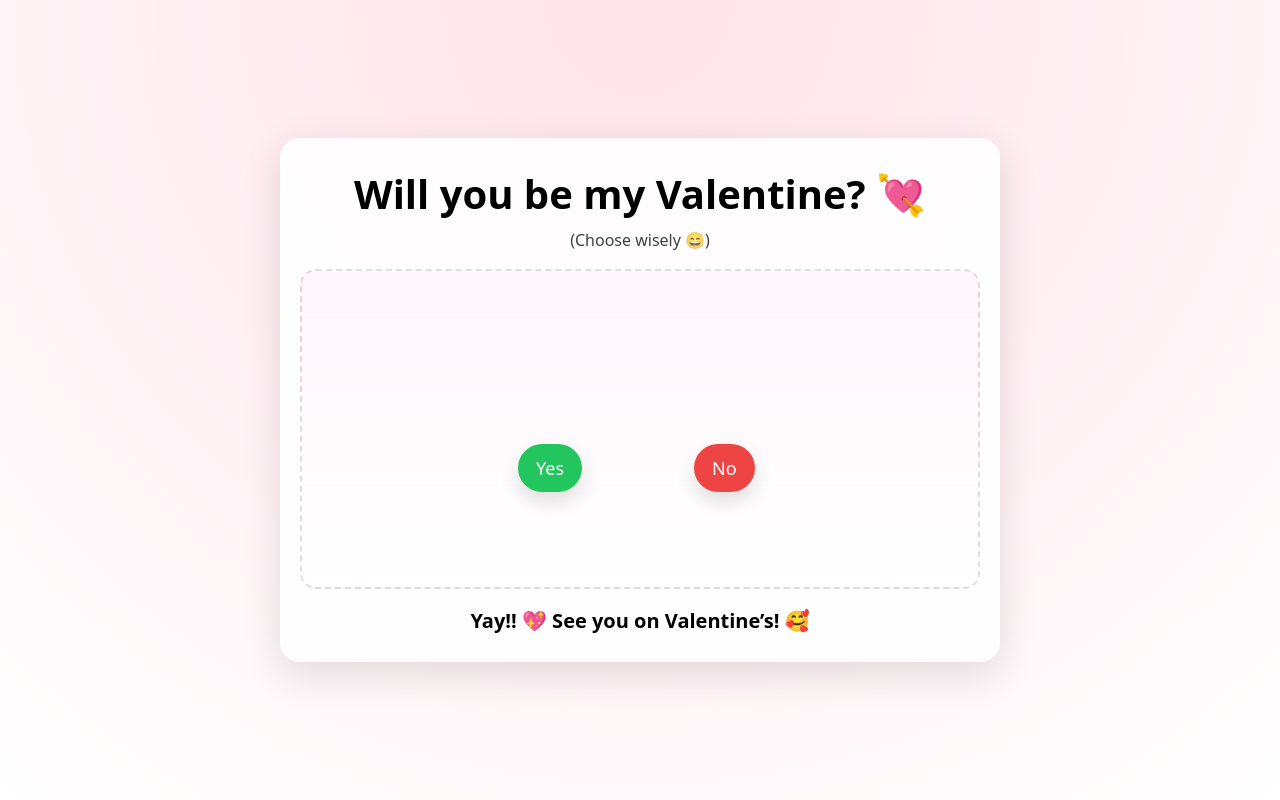
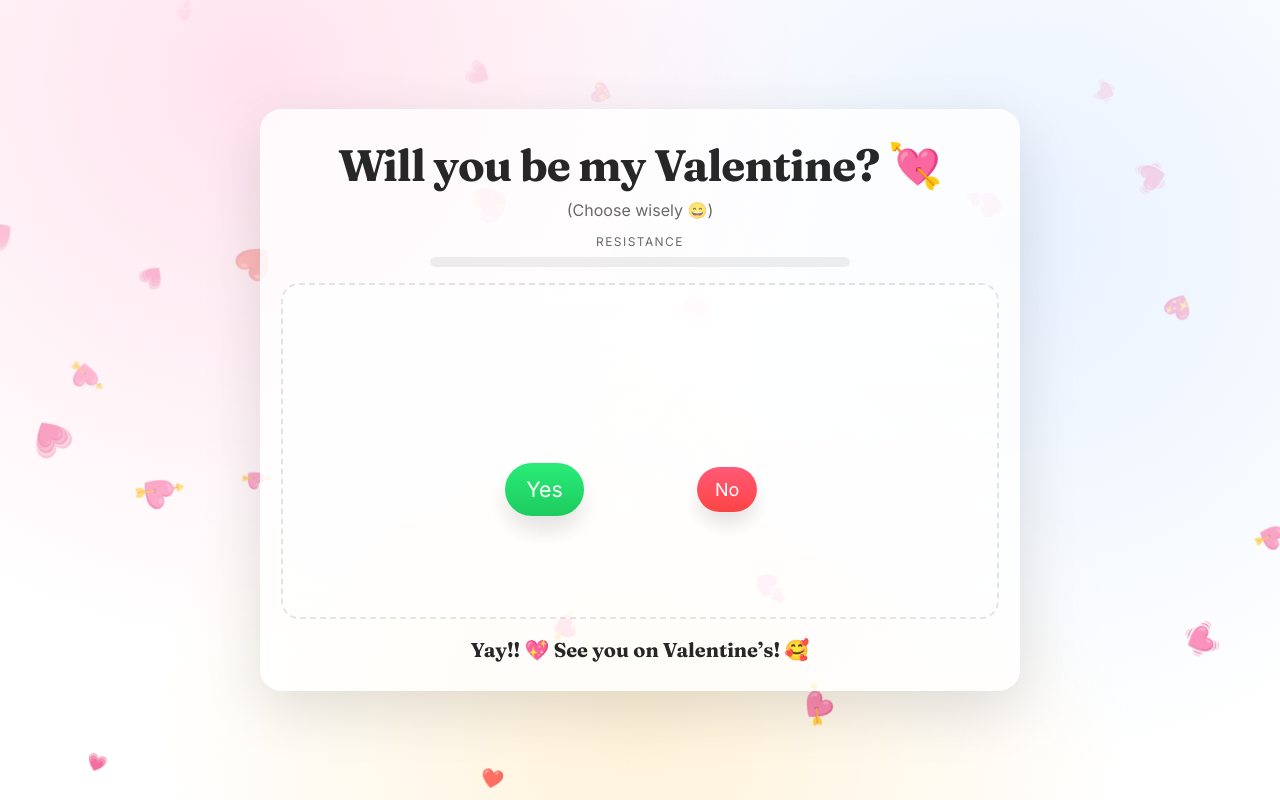
Before and after one commit to AnkitKumar-05/test-webpage, a plain HTML site: page index.html in a window 1280 px wide. Both pictures are taken after a click on the button "Yes". Drawn offline with Linux system fonts and the light colour scheme.

Commit message:
feat: updated scripts and new features

```diff
--- a/index.html
+++ b/index.html
@@ -4,18 +4,37 @@
     <meta charset="UTF-8" />
     <meta name="viewport" content="width=device-width, initial-scale=1.0" />
     <title>Valentine?</title>
+
+    <!-- Romantic font (optional, but very pretty) -->
+    <link rel="preconnect" href="https://fonts.googleapis.com" />
+    <link rel="preconnect" href="https://fonts.gstatic.com" crossorigin />
+    <link
+      href="https://fonts.googleapis.com/css2?family=Fraunces:wght@400;600;700&family=Inter:wght@400;600&display=swap"
+      rel="stylesheet"
+    />
+
     <link rel="stylesheet" href="./styles.css" />
   </head>
 
   <body>
-    <!-- Confetti canvas sits on top of everything (clicks pass through) -->
+    <!-- Confetti overlay -->
     <canvas id="confettiCanvas" aria-hidden="true"></canvas>
 
     <main class="app">
-      <h1 class="question">Will you be my Valentine? 💘</h1>
-      <p class="hint">(Choose wisely 😄)</p>
+      <h1 class="question" id="questionText">Will you be my Valentine? 💘</h1>
+      <p class="hint" id="hintText">(Choose wisely 😄)</p>
+
+      <div class="meter" aria-hidden="true">
+        <div class="meter__label">Resistance</div>
+        <div class="meter__bar">
+          <div class="meter__fill" id="meterFill" style="width: 0%"></div>
+        </div>
+      </div>
 
       <div class="play-area" id="playArea">
+        <!-- Heart trail stays inside this layer -->
+        <div class="trail-layer" id="trailLayer" aria-hidden="true"></div>
+
         <button class="btn yes" id="yesBtn" type="button">Yes</button>
         <button class="btn no" id="noBtn" type="button">No</button>
       </div>
--- a/script.js
+++ b/script.js
@@ -2,15 +2,58 @@ const playArea = document.getElementById("playArea");
 const yesBtn = document.getElementById("yesBtn");
 const noBtn = document.getElementById("noBtn");
 const result = document.getElementById("result");
+const hintText = document.getElementById("hintText");
+const meterFill = document.getElementById("meterFill");
+const trailLayer = document.getElementById("trailLayer");
 
 // --- Yes button growth settings ---
 let yesScale = 1;
-const YES_GROWTH_PER_DODGE = 0.08; // 8% bigger each dodge
-const YES_MAX_SCALE = 2.2; // cap it so it doesn't get ridiculous
+const YES_GROWTH_PER_DODGE = 0.08; // 8% each dodge
+const YES_MAX_SCALE = 2.2;
+
+// --- Dodge progress ---
+let dodgeCount = 0;
 
 // --- "No" text progression ---
-const noTexts = ["No", "Are you sure?", "Really sure?", "Ok but... no 😅"];
+const noTexts = ["No", "Are you sure?", "Really sure?", "Ok but... no 😅", "Pls? 🥺"];
 let noTextIndex = 0;
+
+// --- Playful hint progression ---
+const hints = [
+  "(Choose wisely 😄)",
+  "(Don’t be shy 😌)",
+  "(This is getting serious 😳)",
+  "(I’m running out of No’s… 😅)",
+  "(Just tap Yes already 💖)",
+];
+
+// --- Floating hearts background ---
+const HEARTS = ["💗", "💖", "💘", "💕", "💓", "❤️"];
+let heartsIntervalId = null;
+
+function spawnHeart() {
+  const heart = document.createElement("div");
+  heart.className = "heart";
+  heart.textContent = HEARTS[Math.floor(Math.random() * HEARTS.length)];
+
+  const left = Math.random() * 100;
+  const duration = 4 + Math.random() * 4; // 4–8s
+  const size = 14 + Math.random() * 20; // 14–34px
+  const drift = `${-50 + Math.random() * 100}px`; // -50..+50
+
+  heart.style.left = `${left}vw`;
+  heart.style.fontSize = `${size}px`;
+  heart.style.animationDuration = `${duration}s`;
+  heart.style.setProperty("--drift", drift);
+
+  document.body.appendChild(heart);
+  setTimeout(() => heart.remove(), duration * 1000);
+}
+
+function startHearts() {
+  if (heartsIntervalId) return;
+  heartsIntervalId = setInterval(spawnHeart, 260);
+}
 
 // --- Helpers: positions inside play area ---
 function getRandomPositionInside(areaEl, buttonEl) {
@@ -31,12 +74,11 @@ function setButtonPosition(buttonEl, x, y) {
   buttonEl.style.top = `${y}px`;
 }
 
-// Keep the "No" button away from the "Yes" button a bit (optional but helps)
+// Keep "No" a bit away from "Yes" (feels nicer)
 function isTooCloseToYes(x, y) {
   const yesRect = yesBtn.getBoundingClientRect();
   const areaRect = playArea.getBoundingClientRect();
 
-  // Convert candidate (x,y) inside play area to viewport coords
   const candidateCenterX = areaRect.left + x + noBtn.offsetWidth / 2;
   const candidateCenterY = areaRect.top + y + noBtn.offsetHeight / 2;
 
@@ -47,14 +89,33 @@ function isTooCloseToYes(x, y) {
   const dy = candidateCenterY - yesCenterY;
   const dist = Math.sqrt(dx * dx + dy * dy);
 
-  return dist < 90; // px
+  return dist < 95;
 }
 
-// --- Dodge behavior ---
+// --- Heart trail inside play area ---
+function spawnTrailHeartAtCurrentNo() {
+  const areaRect = playArea.getBoundingClientRect();
+  const noRect = noBtn.getBoundingClientRect();
+
+  const x = noRect.left - areaRect.left + noRect.width / 2;
+  const y = noRect.top - areaRect.top + noRect.height / 2;
+
+  const el = document.createElement("div");
+  el.className = "trail-heart";
+  el.textContent = HEARTS[Math.floor(Math.random() * HEARTS.length)];
+  el.style.left = `${x}px`;
+  el.style.top = `${y}px`;
+  el.style.fontSize = `${12 + Math.random() * 12}px`;
+  trailLayer.appendChild(el);
+
+  setTimeout(() => el.remove(), 700);
+}
+
+// --- UI updates per dodge ---
 function growYes() {
   yesScale = Math.min(YES_MAX_SCALE, yesScale + YES_GROWTH_PER_DODGE);
   yesBtn.style.transform = `scale(${yesScale})`;
-  yesBtn.style.filter = yesScale > 1.6 ? "brightness(1.05)" : "none";
+  yesBtn.style.filter = yesScale > 1.6 ? "brightness(1.06)" : "none";
 }
 
 function advanceNoText() {
@@ -62,21 +123,36 @@ function advanceNoText() {
   noBtn.textContent = noTexts[noTextIndex];
 }
 
+function updateHintAndMeter() {
+  const hintIdx = Math.min(hints.length - 1, Math.floor(dodgeCount / 2));
+  hintText.textContent = hints[hintIdx];
+
+  // Resistance meter: cap at 100%
+  const pct = Math.min(100, dodgeCount * 12);
+  meterFill.style.width = `${pct}%`;
+}
+
+// --- Dodge behavior ---
 function dodge() {
-  // Update "No" text and grow "Yes"
+  dodgeCount += 1;
+
+  // Trail heart at old spot
+  spawnTrailHeartAtCurrentNo();
+
+  // Update text + grow yes + hint/meter
   advanceNoText();
   growYes();
+  updateHintAndMeter();
 
-  // Find a random position, retry a few times to avoid being too close to Yes
+  // Move "No"
   let pos = getRandomPositionInside(playArea, noBtn);
   for (let i = 0; i < 10 && isTooCloseToYes(pos.x, pos.y); i++) {
     pos = getRandomPositionInside(playArea, noBtn);
   }
-
   setButtonPosition(noBtn, pos.x, pos.y);
 }
 
-// Initialize positions (use px so movement is consistent)
+// Initialize
 window.addEventListener("load", () => {
   setButtonPosition(
     yesBtn,
@@ -90,13 +166,13 @@ window.addEventListener("load", () => {
     Math.floor(playArea.clientHeight * 0.55)
   );
 
-  // Ensure initial "No" text is exactly "No"
   noBtn.textContent = noTexts[0];
+  startHearts();
 });
 
 // Desktop: move when hovered
 noBtn.addEventListener("mouseenter", dodge);
-// Mobile: move when touched
+// Mobile: move when touched (prevents click)
 noBtn.addEventListener("touchstart", (e) => {
   e.preventDefault();
   dodge();
@@ -109,7 +185,6 @@ const confettiCanvas = document.getElementById("confettiCanvas");
 const ctx = confettiCanvas.getContext("2d");
 
 function resizeConfettiCanvas() {
-  // Account for device pixel ratio for crispness
   const dpr = window.devicePixelRatio || 1;
   confettiCanvas.width = Math.floor(window.innerWidth * dpr);
   confettiCanvas.height = Math.floor(window.innerHeight * dpr);
@@ -124,7 +199,7 @@ function randomBetween(min, max) {
   return Math.random() * (max - min) + min;
 }
 
-function launchConfetti(durationMs = 2200) {
+function launchConfetti(durationMs = 2400) {
   const start = performance.now();
   const particles = [];
   const W = window.innerWidth;
@@ -132,27 +207,35 @@ function launchConfetti(durationMs = 2200) {
 
   const COLORS = ["#ff4d6d", "#ffb703", "#8ecae6", "#06d6a0", "#8338ec", "#fb5607"];
 
-  // Create particles
-  const count = 180;
+  const count = 200;
   for (let i = 0; i < count; i++) {
     particles.push({
       x: randomBetween(W * 0.2, W * 0.8),
       y: randomBetween(-40, -10),
-      vx: randomBetween(-2.2, 2.2),
-      vy: randomBetween(2.5, 6.5),
+      vx: randomBetween(-2.4, 2.4),
+      vy: randomBetween(2.6, 7.0),
       size: randomBetween(6, 12),
       rot: randomBetween(0, Math.PI),
-      vr: randomBetween(-0.2, 0.2),
+      vr: randomBetween(-0.22, 0.22),
       color: COLORS[Math.floor(Math.random() * COLORS.length)],
-      shape: Math.random() < 0.5 ? "rect" : "circle",
+      shape: Math.random() < 0.42 ? "heart" : Math.random() < 0.7 ? "rect" : "circle",
     });
+  }
+
+  function drawHeart(size) {
+    // Simple heart path
+    ctx.beginPath();
+    ctx.moveTo(0, size * 0.25);
+    ctx.bezierCurveTo(-size * 0.5, -size * 0.25, -size, size * 0.35, 0, size);
+    ctx.bezierCurveTo(size, size * 0.35, size * 0.5, -size * 0.25, 0, size * 0.25);
+    ctx.closePath();
+    ctx.fill();
   }
 
   function frame(now) {
     const t = now - start;
     ctx.clearRect(0, 0, window.innerWidth, window.innerHeight);
 
-    // Simple gravity + drift
     for (const p of particles) {
       p.vy += 0.03; // gravity
       p.x += p.vx;
@@ -166,18 +249,19 @@ function launchConfetti(durationMs = 2200) {
 
       if (p.shape === "rect") {
         ctx.fillRect(-p.size / 2, -p.size / 2, p.size, p.size * 0.7);
-      } else {
+      } else if (p.shape === "circle") {
         ctx.beginPath();
         ctx.arc(0, 0, p.size / 2, 0, Math.PI * 2);
         ctx.fill();
+      } else {
+        drawHeart(p.size);
       }
 
       ctx.restore();
     }
 
-    // Stop after duration or once most are offscreen
-    const offscreenCount = particles.filter((p) => p.y > H + 40).length;
-    if (t < durationMs && offscreenCount < particles.length * 0.9) {
+    const off = particles.filter((p) => p.y > H + 60).length;
+    if (t < durationMs && off < particles.length * 0.92) {
       requestAnimationFrame(frame);
     } else {
       ctx.clearRect(0, 0, window.innerWidth, window.innerHeight);
@@ -187,8 +271,12 @@ function launchConfetti(durationMs = 2200) {
   requestAnimationFrame(frame);
 }
 
-// Clicking "Yes" => message + confetti
+// Clicking "Yes" => message + confetti + extra hearts
 yesBtn.addEventListener("click", () => {
   result.textContent = "Yay!! 💖 See you on Valentine’s! 🥰";
-  launchConfetti();
+  launchConfetti(2600);
+  startHearts();
+
+  // Tiny “final glow”
+  yesBtn.style.transform = `scale(${Math.min(YES_MAX_SCALE, yesScale + 0.18)})`;
 });
--- a/styles.css
+++ b/styles.css
@@ -1,6 +1,13 @@
+:root {
+  --card: rgba(255, 255, 255, 0.78);
+  --stroke: rgba(255, 255, 255, 0.45);
+  --shadow: rgba(0, 0, 0, 0.12);
+  --text: rgba(20, 20, 20, 0.92);
+  --muted: rgba(20, 20, 20, 0.65);
+}
+
 * {
   box-sizing: border-box;
-  font-family: system-ui, -apple-system, Segoe UI, Roboto, Arial, sans-serif;
 }
 
 body {
@@ -8,46 +15,111 @@ body {
   min-height: 100vh;
   display: grid;
   place-items: center;
-  background: radial-gradient(circle at top, #ffe2ea, #fff);
-  padding: 16px;
+  padding: 18px;
   overflow: hidden;
+  color: var(--text);
+
+  /* Romantic animated gradient */
+  background: radial-gradient(circle at 20% 10%, #ffe3ee 0%, transparent 45%),
+    radial-gradient(circle at 80% 30%, #e9f2ff 0%, transparent 45%),
+    radial-gradient(circle at 50% 90%, #fff2d8 0%, transparent 50%),
+    linear-gradient(120deg, #fff 0%, #fff 100%);
+  animation: bgShift 10s ease-in-out infinite alternate;
 }
 
+@keyframes bgShift {
+  from {
+    filter: saturate(1) brightness(1);
+    transform: translateZ(0);
+  }
+  to {
+    filter: saturate(1.05) brightness(1.02);
+    transform: translateZ(0);
+  }
+}
+
+/* Card */
 .app {
-  width: min(720px, 100%);
-  background: rgba(255, 255, 255, 0.92);
-  border-radius: 20px;
+  width: min(760px, 100%);
+  background: var(--card);
+  border: 1px solid var(--stroke);
+  backdrop-filter: blur(10px);
+  -webkit-backdrop-filter: blur(10px);
+  border-radius: 22px;
   padding: 28px 20px;
-  box-shadow: 0 12px 40px rgba(0, 0, 0, 0.12);
+  box-shadow: 0 18px 60px var(--shadow);
   text-align: center;
   position: relative;
   z-index: 2;
 }
 
+/* Typography: romantic headline + clean body */
 .question {
   margin: 0 0 8px;
-  font-size: clamp(26px, 4vw, 40px);
+  font-family: "Fraunces", serif;
+  font-weight: 700;
+  letter-spacing: -0.02em;
+  font-size: clamp(28px, 4vw, 44px);
 }
 
 .hint {
-  margin: 0 0 18px;
-  opacity: 0.75;
+  margin: 0 0 14px;
+  font-family: "Inter", system-ui, -apple-system, Segoe UI, Roboto, Arial,
+    sans-serif;
+  color: var(--muted);
 }
 
+/* Cute little meter */
+.meter {
+  display: grid;
+  gap: 8px;
+  margin: 0 auto 16px;
+  width: min(420px, 92%);
+}
+.meter__label {
+  font-family: "Inter", system-ui, sans-serif;
+  font-size: 12px;
+  color: var(--muted);
+  text-transform: uppercase;
+  letter-spacing: 0.12em;
+}
+.meter__bar {
+  height: 10px;
+  border-radius: 999px;
+  background: rgba(0, 0, 0, 0.08);
+  overflow: hidden;
+}
+.meter__fill {
+  height: 100%;
+  width: 0%;
+  border-radius: 999px;
+  background: linear-gradient(90deg, #ff4d6d, #ffb703, #06d6a0);
+  transition: width 220ms ease;
+}
+
+/* Play area */
 .play-area {
   position: relative;
-  height: 320px;
-  border-radius: 16px;
+  height: clamp(280px, 42vh, 360px);
+  border-radius: 18px;
   border: 2px dashed rgba(0, 0, 0, 0.12);
   background: linear-gradient(
     180deg,
-    rgba(255, 245, 250, 0.9),
-    rgba(255, 255, 255, 0.6)
+    rgba(255, 255, 255, 0.65),
+    rgba(255, 255, 255, 0.35)
   );
   overflow: hidden;
   margin: 0 auto;
 }
 
+/* Layer for heart trail */
+.trail-layer {
+  position: absolute;
+  inset: 0;
+  pointer-events: none;
+}
+
+/* Buttons */
 .btn {
   position: absolute;
   padding: 12px 18px;
@@ -57,9 +129,15 @@ body {
   cursor: pointer;
   user-select: none;
   touch-action: manipulation;
-  box-shadow: 0 10px 20px rgba(0, 0, 0, 0.12);
+  box-shadow: 0 12px 24px rgba(0, 0, 0, 0.14);
   transform-origin: center;
-  transition: transform 140ms ease, filter 140ms ease;
+  transition: transform 160ms ease, filter 160ms ease, box-shadow 200ms ease;
+  font-family: "Inter", system-ui, sans-serif;
+}
+
+.btn:hover {
+  filter: brightness(1.03);
+  box-shadow: 0 18px 32px rgba(0, 0, 0, 0.18);
 }
 
 .btn:active {
@@ -69,21 +147,23 @@ body {
 .btn.yes {
   left: 32%;
   top: 55%;
-  background: #22c55e;
+  background: linear-gradient(180deg, #2ee67a, #22c55e);
   color: white;
 }
 
 .btn.no {
   left: 58%;
   top: 55%;
-  background: #ef4444;
+  background: linear-gradient(180deg, #ff5a76, #ef4444);
   color: white;
 }
 
+/* Result */
 .result {
   margin-top: 18px;
   font-size: 20px;
-  font-weight: 600;
+  font-weight: 700;
+  font-family: "Fraunces", serif;
 }
 
 /* Confetti canvas overlay */
@@ -92,6 +172,51 @@ body {
   inset: 0;
   width: 100vw;
   height: 100vh;
-  pointer-events: none; /* allow clicking buttons through it */
+  pointer-events: none;
   z-index: 10;
 }
+
+/* Floating hearts background */
+.heart {
+  position: fixed;
+  bottom: -20px;
+  opacity: 0.8;
+  animation: floatUp linear forwards;
+  pointer-events: none;
+  z-index: 1;
+  filter: blur(0.2px);
+}
+
+@keyframes floatUp {
+  from {
+    transform: translateY(0) translateX(0) rotate(0deg);
+    opacity: 0.85;
+  }
+  to {
+    transform: translateY(-110vh) translateX(var(--drift)) rotate(360deg);
+    opacity: 0;
+  }
+}
+
+/* Heart trail particles */
+.trail-heart {
+  position: absolute;
+  transform: translate(-50%, -50%);
+  animation: popFade 650ms ease forwards;
+  opacity: 0.95;
+}
+
+@keyframes popFade {
+  0% {
+    transform: translate(-50%, -50%) scale(0.7);
+    opacity: 0.9;
+  }
+  40% {
+    transform: translate(-50%, -50%) scale(1.1);
+    opacity: 0.95;
+  }
+  100% {
+    transform: translate(-50%, -50%) scale(0.6);
+    opacity: 0;
+  }
+}
```
